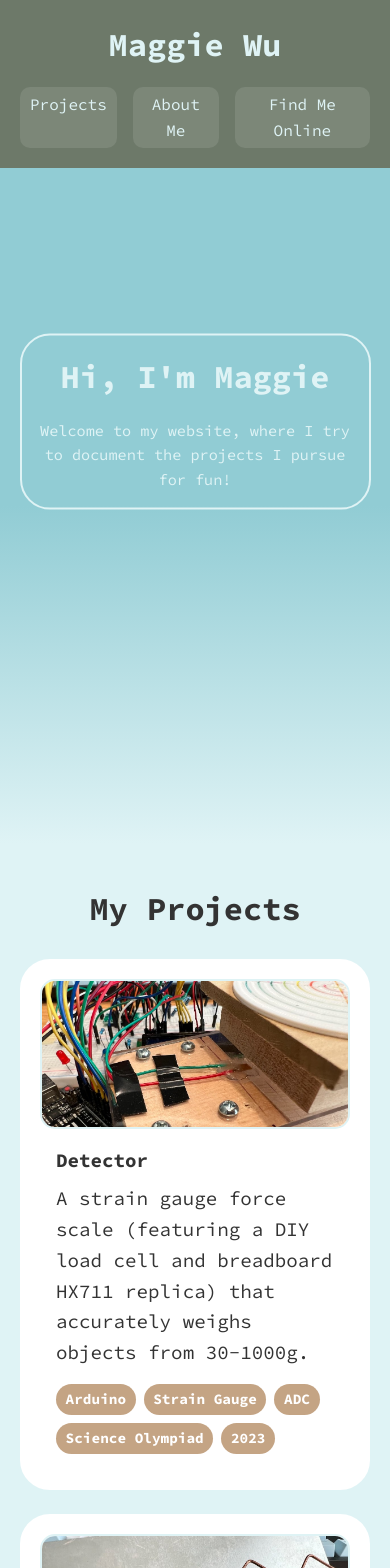
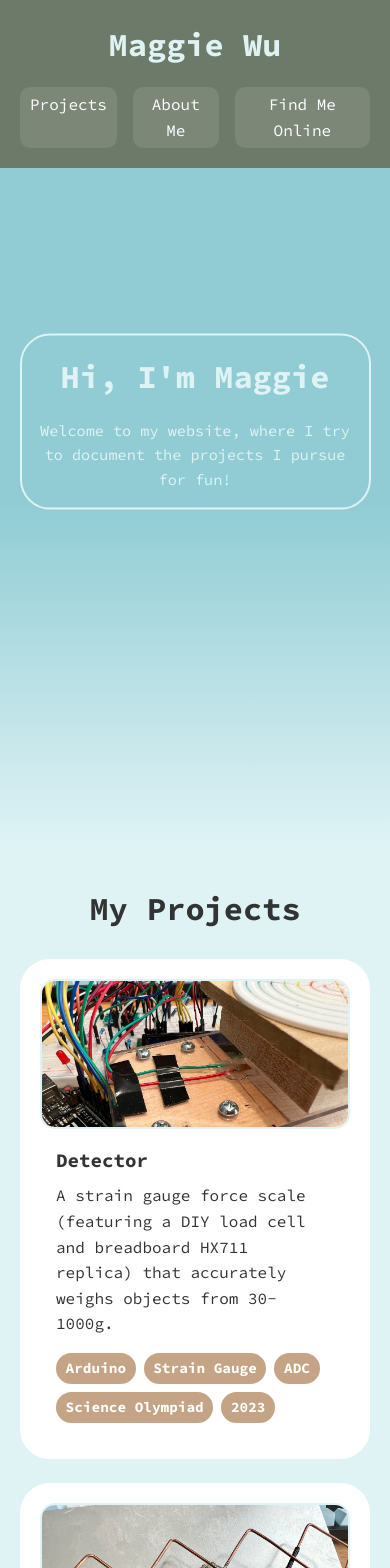
Before and after one commit to notmuffinhead/notmuffinhead.github.io, a Next.js app in the folder latest/: page / in a window 390 px wide. Shown: the top 1568 px of the page. Built offline with nearby package versions, Linux system fonts and the light colour scheme.

Commit message:
updated mobile font size and navbar color

```diff
--- a/latest/components/Hero.module.css
+++ b/latest/components/Hero.module.css
@@ -14,7 +14,7 @@
 }
 
 .navLink {
-  color: var(--sky-blue);
+  color: white;
   text-decoration: none;
   font-size: 1.2rem;
   padding: 10px 20px;
--- a/latest/components/ProjectCard.module.css
+++ b/latest/components/ProjectCard.module.css
@@ -56,6 +56,10 @@
     padding: 1rem;
   }
 
+  .projectContent p {
+    font-size: 1rem;
+  }
+
   .tag {
     font-size: 0.9rem;
     padding: 0.25rem 0.6rem;
--- a/latest/components/Projects.module.css
+++ b/latest/components/Projects.module.css
@@ -46,6 +46,7 @@
 
   .bigCard section {
     margin-bottom: 2rem;
+    font-size: 1rem;
     padding: 1rem;
   }
 }
```
